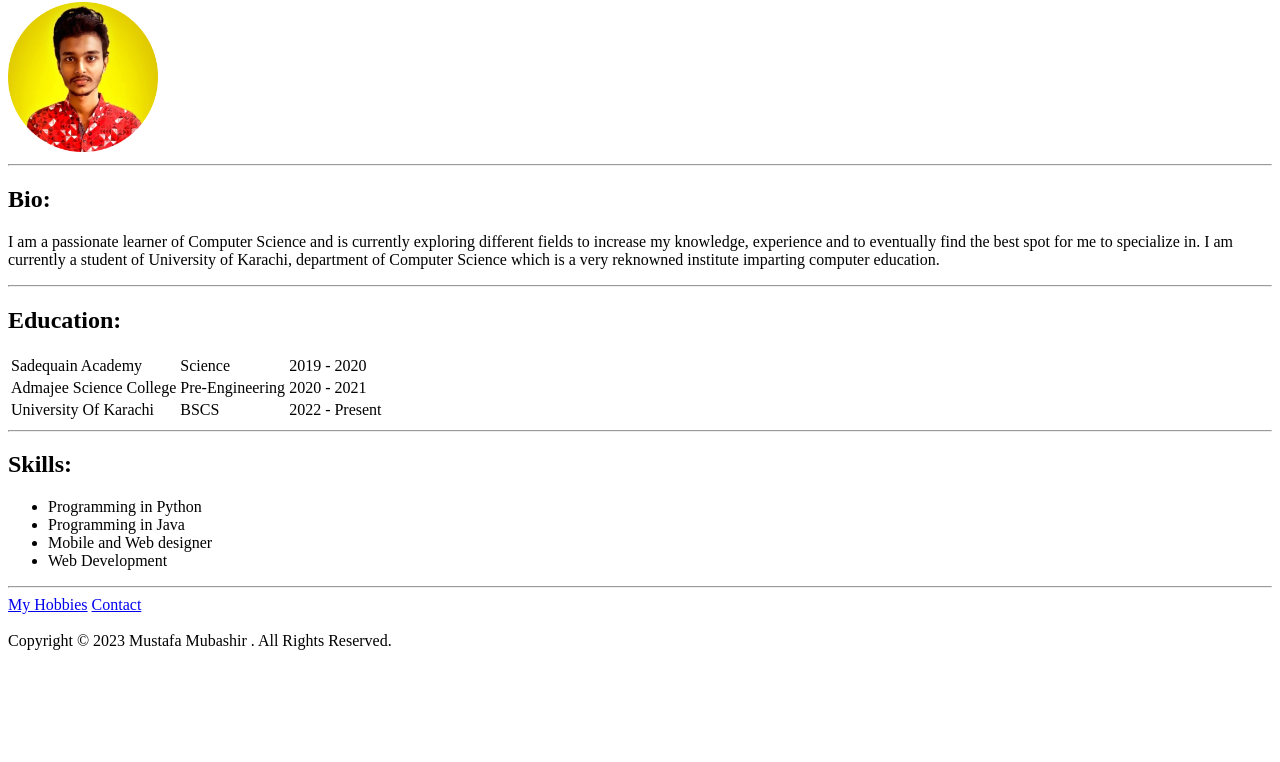
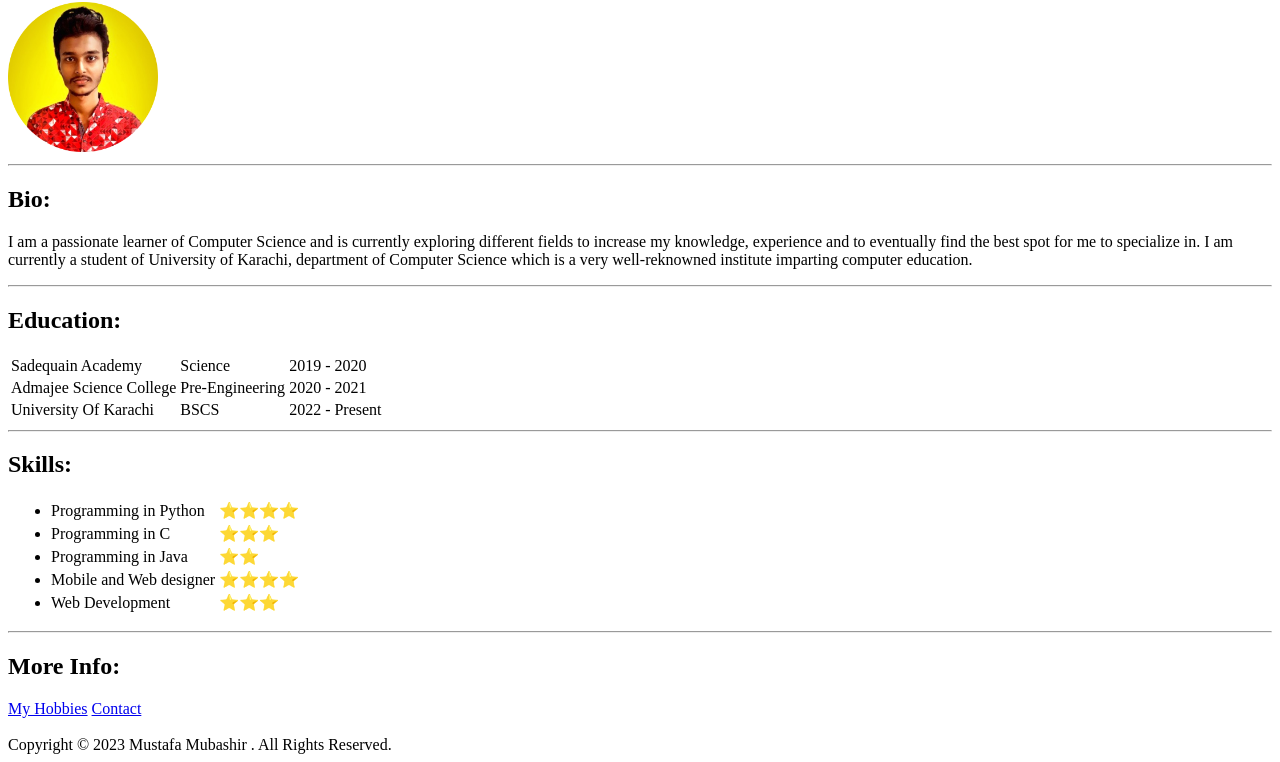
Before and after one commit to mustafamubashir03/HTML-Resume, a plain HTML site: page index.html in a window 1280 px wide. Shown: the part 78-840 px from the top of the page. Before the commit the page ends 800 px from the top, so only its background shows below. Drawn offline with Linux system fonts and the light colour scheme.

Commit message:
Add files via upload

```diff
--- a/index.html
+++ b/index.html
@@ -10,7 +10,7 @@
   <img src ="./assets/myphoto-modified.png" alt = "my photo" height = "150">
   <hr>
   <h2>Bio:</h2>
-  <p>I am a passionate learner of Computer Science and is currently exploring different fields to increase my knowledge, experience and to eventually find the best spot for me to specialize in. I am currently a student of University of Karachi, department of Computer Science which is a very reknowned institute imparting computer education.</p>
+  <p>I am a passionate learner of Computer Science and is currently exploring different fields to increase my knowledge, experience and to eventually find the best spot for me to specialize in. I am currently a student of University of Karachi, department of Computer Science which is a very well-reknowned institute imparting computer education.</p>
   <hr>
   <h2>Education:</h2>
   <table>
@@ -36,19 +36,35 @@
   <hr>
   <h2>Skills:</h2>
   <ul>
-    <li>Programming in Python</li>
-    <li>Programming in Java</li>
-    <li>Mobile and Web designer</li>
-    <li>Web Development</li>
+    <table>
+      <tbody>
+            <tr>
+              <td><li>Programming in Python</li></td>
+              <td>⭐⭐⭐⭐</td>
+            </tr>
+            <tr>
+              <td><li>Programming in C</li></td>
+              <td>⭐⭐⭐</td>
+            </tr>
+              <td><li>Programming in Java</li></td>
+              <td>⭐⭐</td>
+            </tr>
+              <td><li>Mobile and Web designer</li></td>
+              <td>⭐⭐⭐⭐</td>
+            </tr>
+            <tr>
+              <td><li>Web Development</li></td>
+              <td>⭐⭐⭐</td>
+            </tr>
+      </tbody>
+    </table>
   </ul>
   <hr>
   <footer>
+    <h2>More Info:</h2>
       <a href ="hobbies.html">My Hobbies</a>
       <a href = "contact.html">Contact</a><br><br>
       Copyright © 2023 Mustafa Mubashir . All Rights Reserved.
   </footer>
-
-
-
 </body>
 </html>
```
